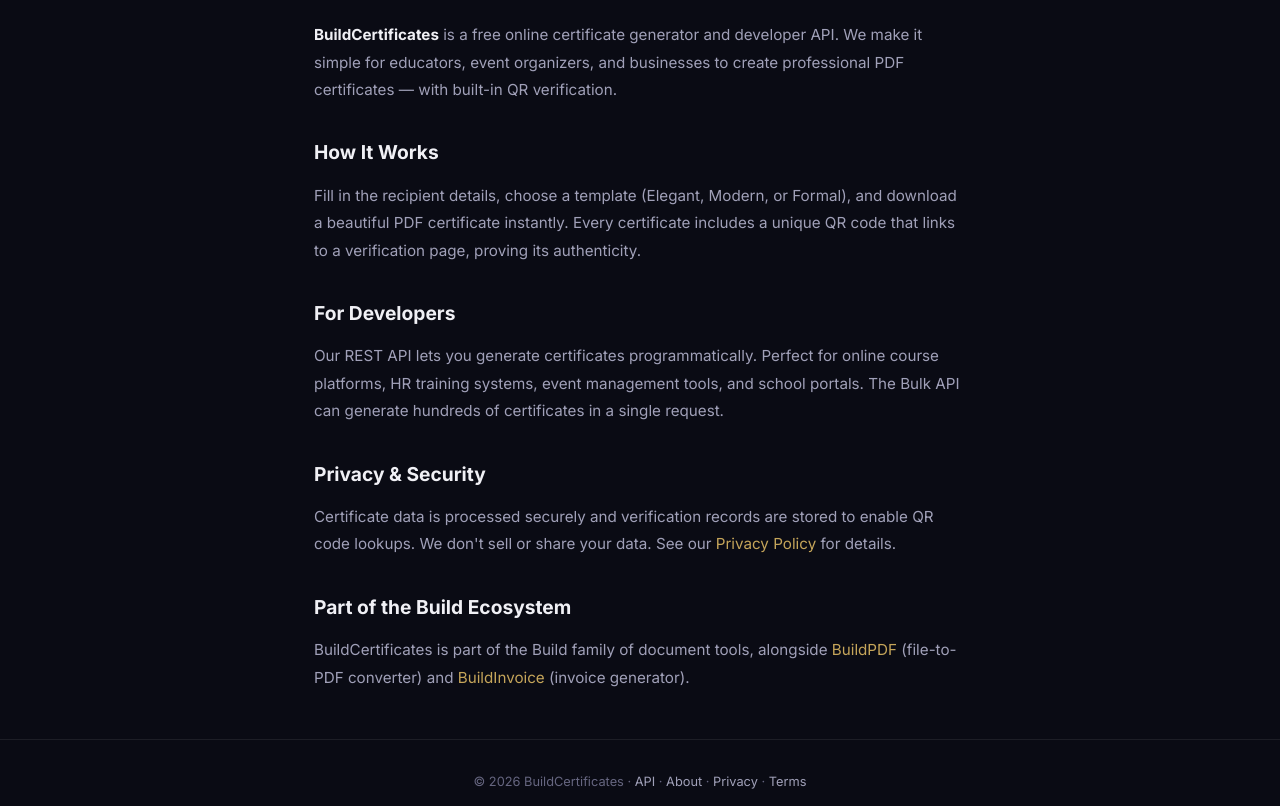
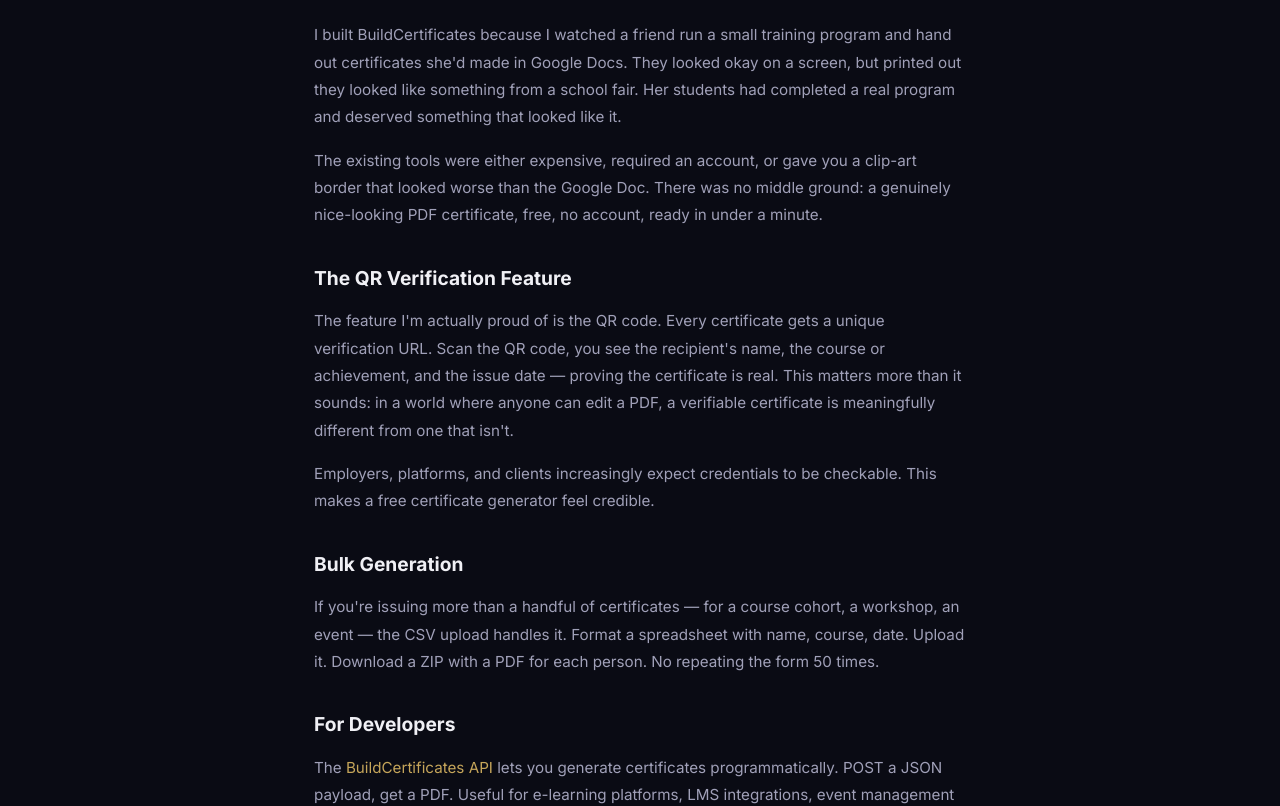
Before and after one commit to dcwynne89/buildcertificates, a website: page about.html in a window 1280 px wide. Shown: the part 167-973 px from the top of the page. Drawn offline with Linux system fonts and the light colour scheme.

Commit message:
Humanize-about-page

```diff
--- a/about.html
+++ b/about.html
@@ -52,19 +52,26 @@
     <h1 style="font-size:2rem;font-weight:800;background:linear-gradient(135deg,#C5A55A,#f0e68c);-webkit-background-clip:text;-webkit-text-fill-color:transparent;margin-bottom:1.5rem;">About BuildCertificates</h1>
 
     <div style="color:var(--text-secondary);line-height:1.8;font-size:0.95rem;">
-      <p style="margin-bottom:1rem;"><strong style="color:var(--text-primary);">BuildCertificates</strong> is a free online certificate generator and developer API. We make it simple for educators, event organizers, and businesses to create professional PDF certificates — with built-in QR verification.</p>
+      <p style="margin-bottom:1rem;">I built BuildCertificates because I watched a friend run a small training program and hand out certificates she'd made in Google Docs. They looked okay on a screen, but printed out they looked like something from a school fair. Her students had completed a real program and deserved something that looked like it.</p>
 
-      <h2 style="color:var(--text-primary);font-size:1.2rem;margin:2rem 0 0.75rem;">How It Works</h2>
-      <p style="margin-bottom:1rem;">Fill in the recipient details, choose a template (Elegant, Modern, or Formal), and download a beautiful PDF certificate instantly. Every certificate includes a unique QR code that links to a verification page, proving its authenticity.</p>
+      <p style="margin-bottom:1rem;">The existing tools were either expensive, required an account, or gave you a clip-art border that looked worse than the Google Doc. There was no middle ground: a genuinely nice-looking PDF certificate, free, no account, ready in under a minute.</p>
+
+      <h2 style="color:var(--text-primary);font-size:1.2rem;margin:2rem 0 0.75rem;">The QR Verification Feature</h2>
+      <p style="margin-bottom:1rem;">The feature I'm actually proud of is the QR code. Every certificate gets a unique verification URL. Scan the QR code, you see the recipient's name, the course or achievement, and the issue date — proving the certificate is real. This matters more than it sounds: in a world where anyone can edit a PDF, a verifiable certificate is meaningfully different from one that isn't.</p>
+
+      <p style="margin-bottom:1rem;">Employers, platforms, and clients increasingly expect credentials to be checkable. This makes a free certificate generator feel credible.</p>
+
+      <h2 style="color:var(--text-primary);font-size:1.2rem;margin:2rem 0 0.75rem;">Bulk Generation</h2>
+      <p style="margin-bottom:1rem;">If you're issuing more than a handful of certificates — for a course cohort, a workshop, an event — the CSV upload handles it. Format a spreadsheet with name, course, date. Upload it. Download a ZIP with a PDF for each person. No repeating the form 50 times.</p>
 
       <h2 style="color:var(--text-primary);font-size:1.2rem;margin:2rem 0 0.75rem;">For Developers</h2>
-      <p style="margin-bottom:1rem;">Our REST API lets you generate certificates programmatically. Perfect for online course platforms, HR training systems, event management tools, and school portals. The Bulk API can generate hundreds of certificates in a single request.</p>
+      <p style="margin-bottom:1rem;">The <a href="/api/docs" style="color:var(--accent);">BuildCertificates API</a> lets you generate certificates programmatically. POST a JSON payload, get a PDF. Useful for e-learning platforms, LMS integrations, event management tools — anywhere certificates need to be auto-issued at scale.</p>
 
-      <h2 style="color:var(--text-primary);font-size:1.2rem;margin:2rem 0 0.75rem;">Privacy & Security</h2>
-      <p style="margin-bottom:1rem;">Certificate data is processed securely and verification records are stored to enable QR code lookups. We don't sell or share your data. See our <a href="/privacy.html">Privacy Policy</a> for details.</p>
+      <h2 style="color:var(--text-primary);font-size:1.2rem;margin:2rem 0 0.75rem;">The Build Ecosystem</h2>
+      <p style="margin-bottom:1rem;">BuildCertificates is one of five free tools for independent work and small businesses: <a href="https://buildinvoice.co" style="color:var(--accent);">BuildInvoice</a>, <a href="https://buildquotes.co" style="color:var(--accent);">BuildQuotes</a>, <a href="https://buildchangeorder.co" style="color:var(--accent);">BuildChangeOrder</a>, and <a href="https://buildpdf.co" style="color:var(--accent);">BuildPDF</a>. Same idea across all of them: do one thing well, no login required.</p>
 
-      <h2 style="color:var(--text-primary);font-size:1.2rem;margin:2rem 0 0.75rem;">Part of the Build Ecosystem</h2>
-      <p>BuildCertificates is part of the Build family of document tools, alongside <a href="https://buildpdf.co" target="_blank">BuildPDF</a> (file-to-PDF converter) and <a href="https://buildinvoice.co" target="_blank">BuildInvoice</a> (invoice generator).</p>
+      <h2 style="color:var(--text-primary);font-size:1.2rem;margin:2rem 0 0.75rem;">Contact</h2>
+      <p>Questions, bugs, or template requests? <a href="mailto:support@buildcertificates.com" style="color:var(--accent);">support@buildcertificates.com</a></p>
     </div>
   </div>
 
```
